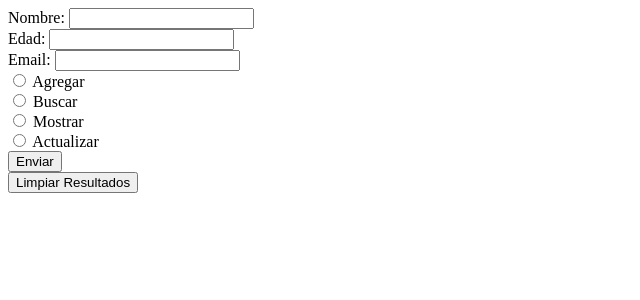
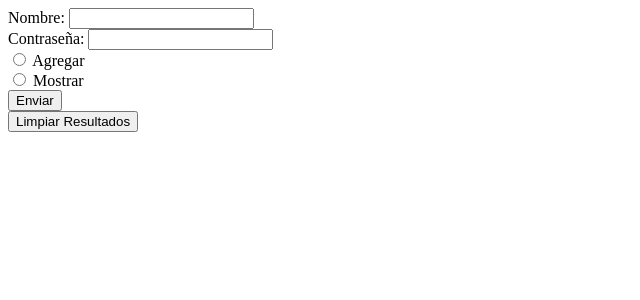
Before and after one commit to AkakuroCode/AkakuroCode, a PHP site: page /formulario.php in a window 1280 px wide. Shown: the top 300 px of the page, without its empty margins (0-640 px from the left). Run offline with PHP 8.4, Linux system fonts and the light colour scheme.

Commit message:
prototipo

```diff
--- a/formulario.php
+++ b/formulario.php
@@ -19,23 +19,16 @@ if (isset($_SESSION['resultado'])) {
         <label for="nombre">Nombre:</label>
         <input type="text" id="nombre" name="nombre"><br>
 
-        <label for="edad">Edad:</label>
-        <input type="number" id="edad" name="edad"><br>
+        <label for="contraseña">Contraseña:</label>
+        <input type="password" id="contraseña" name="contraseña"><br>
 
-        <label for="email">Email:</label>
-        <input type="email" id="email" name="email"><br>
 
         <input type="radio" id="agregar" name="accion" value="agregar">
         <label for="agregar">Agregar</label><br>
 
-        <input type="radio" id="buscar" name="accion" value="buscar">
-        <label for="buscar">Buscar</label><br>
 
         <input type="radio" id="mostrar" name="accion" value="mostrar">
         <label for="mostrar">Mostrar</label><br>
-
-        <input type="radio" id="actualizar" name="accion" value="actualizar">
-        <label for="actualizar">Actualizar</label><br>
 
         <input type="submit" value="Enviar">
     </form>
```
Also changed, not shown: procesamiento.php (+4 -30 lines), 1 other file.
